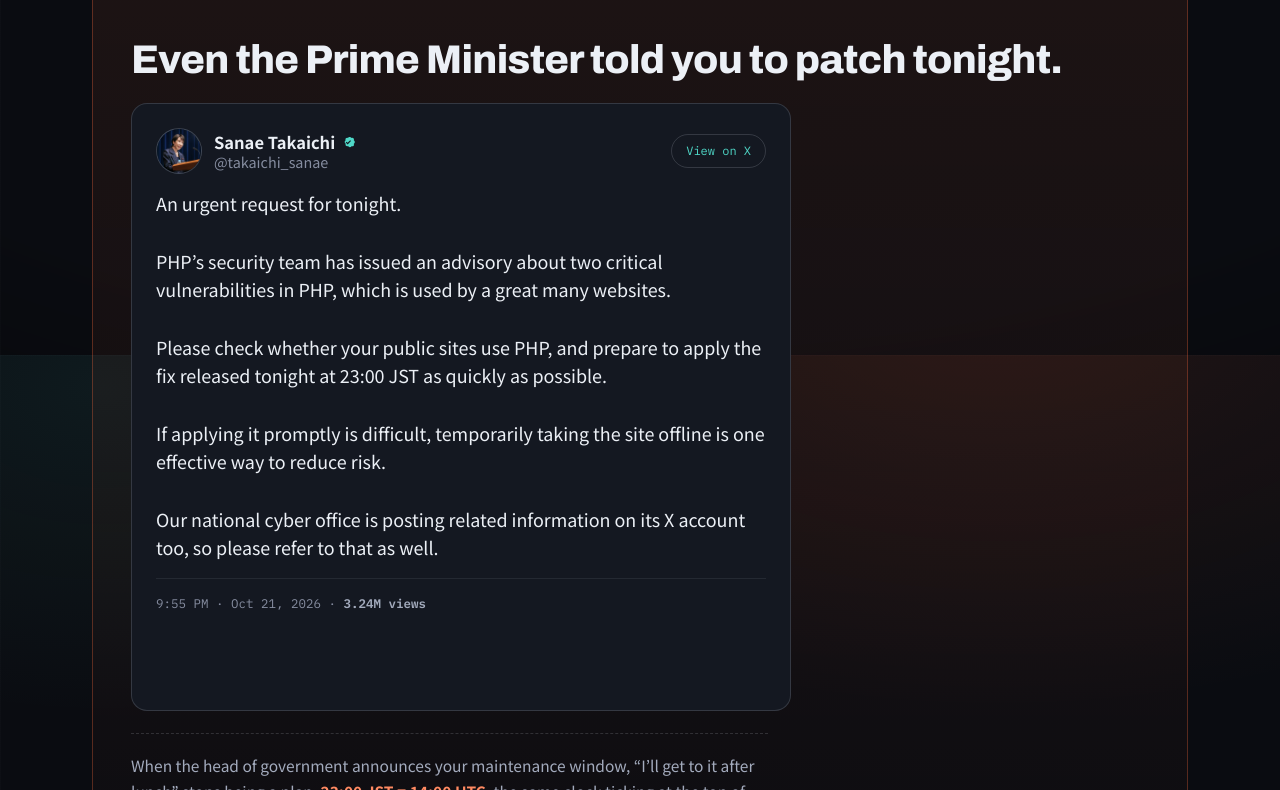
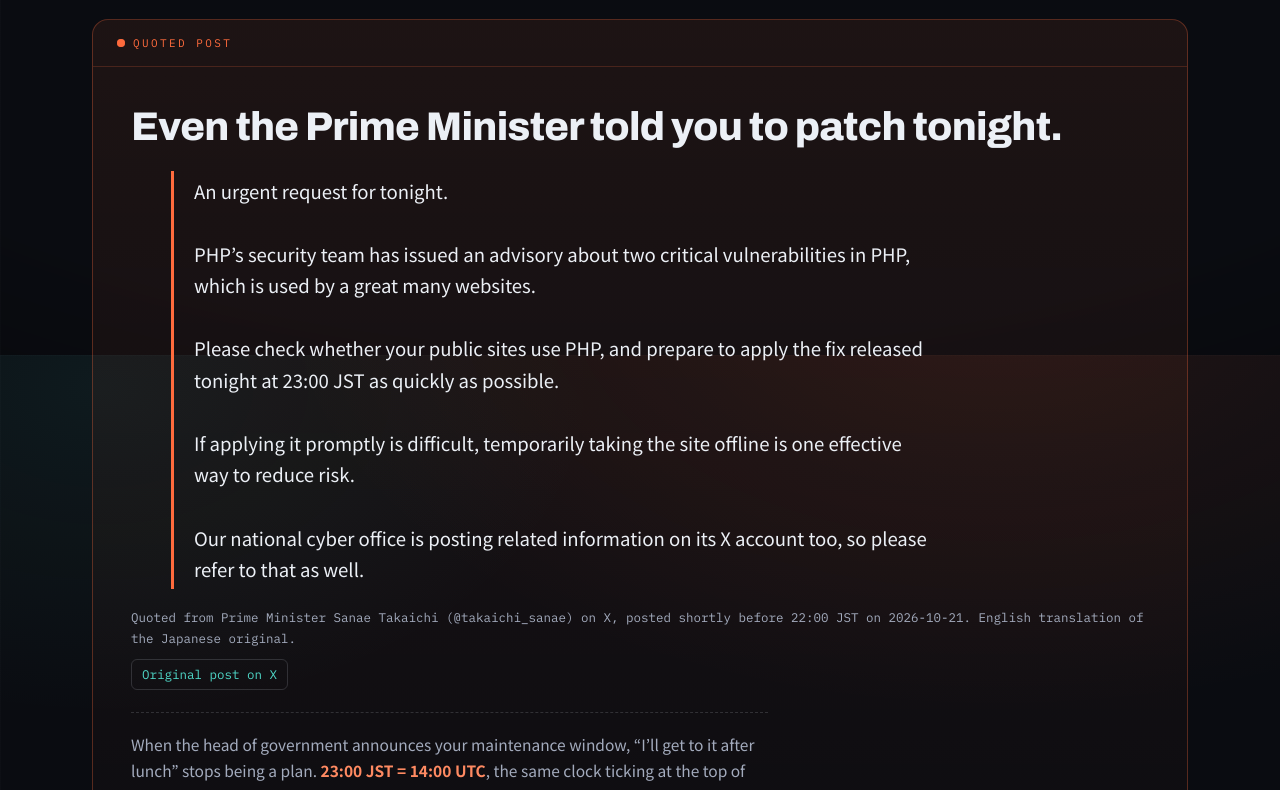
Before and after one commit to 0-draft/php2shell-anatomy, an Astro site: page / in a window 1280 px wide. Shown: the part 1245-2035 px from the top of the page. Built offline with nearby package versions, Linux system fonts and the light colour scheme; Astro itself is replaced by a stand-in of ours.

Commit message:
fix(content): source the PM quote, label the replay, add two stopgaps (#14)
* fix(content): show the PM's X post as a sourced quote, not a recreated card

Drop the mock X UI (avatar photo, verified badge, X logo, view count) and
the unverified trending claim. Keep the post text as a blockquote with
attribution and a link to the original.

* fix(content): label the attack replay as illustrative and use placeholder counts

The host, record, key and host counts in the replay terminal were not
real data. Replace them with N-style placeholders and add an
"illustrative replay" tag to the terminal header in EN and JA.

* docs(content): add the fatal_error_backtraces and memory_limit stopgaps

Per GHSA-6wmf-4rv5-p3rp, fatal_error_backtraces=0 on PHP 8.5 removes the
producer in the confirmed CVE-2026-109619 RCE path. Per
GHSA-w8hw-w9fx-j79w, memory_limit=-1 is the primary config mitigation
for CVE-2026-109618, which PHP calls incomplete. Both need a worker
restart and are framed as stopgaps for hosts that cannot update.

* fix(content): scope the hero claim to what the advisories demonstrate

Replace "nearly every server running PHP" with the GHSA findings: RCE
confirmed on Apache mod_php, on FPM via the CVE-2026-109619 session
path, and CVE-2026-109618 on FPM from source analysis only.

```diff
--- a/src/i18n.ts
+++ b/src/i18n.ts
@@ -10,7 +10,7 @@ export const content: Record<Lang, Record<string, any>> = {
     badge: 'ZERO-DAY · AWARENESS',
     crit: 'CVSS v4.0 9.2 · CRITICAL',
     h1: 'One plain POST,<br>and PHP is <span class="g">theirs</span>.',
-    sub: 'No upload form. No login. A single ordinary HTTP&nbsp;POST is reported to run code on nearly <span class="hot">every server running PHP</span>. That is php2shell. This page exists so you patch before it reaches you.',
+    sub: 'No upload form. No login. PHP’s own advisories confirm unauthenticated code execution over ordinary HTTP on <span class="hot">Apache mod_php</span>. On PHP-FPM it was shown through the CVE-2026-109619 session path, and CVE-2026-109618 is rated susceptible there from source analysis. That is php2shell. This page exists so you patch before it reaches you.',
     statusHead: 'patch status · fixed 2026-10-21 · CISA KEV 2026-10-26',
     stats: [
       ['9.2', 'CVSS v4.0', ''],
@@ -34,18 +34,15 @@ export const content: Record<Lang, Record<string, any>> = {
       ['php2shell', '2026'],
     ],
 
-    pmKicker: 'URGENT BROADCAST',
+    pmKicker: 'QUOTED POST',
     pmTitle: 'Even the Prime Minister told you to patch tonight.',
-    pmName: 'Sanae Takaichi',
-    pmHandle: '@takaichi_sanae',
-    pmMonogram: 'ST',
     pmBody:
       'An urgent request for tonight.<br><br>PHP’s security team has issued an advisory about two critical vulnerabilities in PHP, which is used by a great many websites.<br><br>Please check whether your public sites use PHP, and prepare to apply the fix released tonight at 23:00 JST as quickly as possible.<br><br>If applying it promptly is difficult, temporarily taking the site offline is one effective way to reduce risk.<br><br>Our national cyber office is posting related information on its X account too, so please refer to that as well.',
-    pmTime: '9:55 PM · Oct 21, 2026',
-    pmViews: '3.24M views',
-    pmViewOn: 'View on X',
+    pmAttrib:
+      'Quoted from Prime Minister Sanae Takaichi (@takaichi_sanae) on X, posted shortly before 22:00 JST on 2026-10-21. English translation of the Japanese original.',
+    pmViewOn: 'Original post on X',
     pmQuip:
-      'When the head of government announces your maintenance window, “I’ll get to it after lunch” stops being a plan. <b>23:00 JST = 14:00 UTC</b>, the same clock ticking at the top of this page. That night, “emergency maintenance” out-trended the pop charts.',
+      'When the head of government announces your maintenance window, “I’ll get to it after lunch” stops being a plan. <b>23:00 JST = 14:00 UTC</b>, the same clock ticking at the top of this page.',
 
     nmWhy: "Why it's different",
     whyH: '“We’re not affected” doesn’t hold here.',
@@ -148,6 +145,7 @@ export const content: Record<Lang, Record<string, any>> = {
     seqPlay: 'Play the attack',
     seqReplay: 'Replay',
     seqThreat: 'threat',
+    seqIllus: 'illustrative replay · not real data',
     seqNodes: {
       attacker: 'Attacker',
       edge: 'Edge / WAF',
@@ -158,7 +156,7 @@ export const content: Record<Lang, Record<string, any>> = {
     attackTerm: [
       [
         '$ mass-scan 0.0.0.0/0 :80,443',
-        '[+] 4,812,339 PHP hosts fingerprinted',
+        '[+] N,NNN,NNN PHP hosts fingerprinted',
         '[>] target.example.com → PHP 8.3 · in range',
       ],
       [
@@ -167,11 +165,11 @@ export const content: Record<Lang, Record<string, any>> = {
         '[+] code execution as www-data',
       ],
       ['$ id → uid=33(www-data)', '$ cat config.php', '[+] DB_PASS and API keys captured'],
-      ['[*] dumping users …', '[+] 2,391,114 records exfiltrated', '[+] 17 live API keys taken'],
+      ['[*] dumping users …', '[+] NNN,NNN records exfiltrated', '[+] NN live API keys taken'],
       [
         '$ mysql -h db-internal …',
         '[+] pivoted into 10.0.0.0/24',
-        '[+] 3 internal hosts reachable',
+        '[+] N internal hosts reachable',
       ],
       ['[*] planting backdoor …', '[+] persistence established', '[!] ransomware staged'],
     ],
@@ -366,20 +364,34 @@ export const content: Record<Lang, Record<string, any>> = {
       ],
       [
         '04',
+        'PHP 8.5: turn off fatal error backtraces',
+        '',
+        'Only if you cannot update yet. Set <code>fatal_error_backtraces=0</code> in php.ini or the FPM pool (not per request) and restart every worker. This removes the producer in the confirmed CVE-2026-109619 RCE path. Partial only: it does not cover other request-owned state.',
+        false,
+      ],
+      [
+        '05',
+        'Remove the per-request memory limit',
+        '',
+        'Only if you cannot update yet. Set and enforce <code>memory_limit=-1</code> administratively for CVE-2026-109618, restart every worker, and check that no pool, directory or app setting restores a finite limit. PHP itself calls this incomplete: a failed underlying allocation can still hit the bug. Keep <code>post_max_size</code> conservative while it is on.',
+        false,
+      ],
+      [
+        '06',
         'Upgrade anything end-of-life',
         '',
         '8.1, 8.0, 7.x and 5.x get no official release. Take a vendor backport if you have one, then upgrade to 8.3+.',
         false,
       ],
       [
-        '05',
+        '07',
         'Watch for post-exploitation',
         '',
         'Alert on the web process spawning a shell, unfamiliar child processes, or new files in web dirs. Right after the patch is public is when scanning spikes.',
         false,
       ],
       [
-        '06',
+        '08',
         'Verify, don’t assume',
         '',
         'Confirm the running PHP version on every host: containers, legacy VMs, that one forgotten box. Fleets fail where a single unpatched server hides.',
@@ -398,7 +410,7 @@ export const content: Record<Lang, Record<string, any>> = {
     badge: 'ゼロデイ · 注意喚起',
     crit: 'CVSS v4.0 9.2 · 緊急',
     h1: 'ただのPOSTで、<br>PHPは<span class="g">奪われる</span>。',
-    sub: 'アップロード欄も、ログインも要らない。何の変哲もないHTTP&nbsp;POST一発で、<span class="hot">PHPが動くほぼ全サーバー</span>でコードが走る、とされる。それが php2shell。手遅れになる前にパッチを当ててほしくて、このページを作った。',
+    sub: 'アップロード欄も、ログインも要らない。PHP公式アドバイザリによれば、普通のHTTPリクエストからの未認証コード実行が <span class="hot">Apache mod_php</span> で実証済み。PHP-FPM では CVE-2026-109619 のセッション経路で実証され、CVE-2026-109618 もソース解析上は影響を受けるとされる。それが php2shell。手遅れになる前にパッチを当ててほしくて、このページを作った。',
     statusHead: 'パッチ状況 · 2026-10-21 修正 · CISA KEV 2026-10-26',
     stats: [
       ['9.2', 'CVSS v4.0', ''],
@@ -422,18 +434,15 @@ export const content: Record<Lang, Record<string, any>> = {
       ['php2shell', '2026'],
     ],
 
-    pmKicker: '緊急放送',
+    pmKicker: '投稿の引用',
     pmTitle: '首相まで「今夜パッチ当てて」と言ってくる脆弱性。',
-    pmName: '高市早苗',
-    pmHandle: '@takaichi_sanae',
-    pmMonogram: '高',
     pmBody:
       '皆様に、今夜に対応して頂きたい大至急のお願いです。<br><br>多くのウェブサイトで使用されているPHPに関し、PHPのセキュリティチームが、重大な2件の脆弱性に関する注意喚起を行っています。<br><br>公開しているウェブサイトでPHPを使用しているか確認し、今夜、10月21日午後11時（日本時間）に公開される修正パッチについて、可及的速やかに適用できるよう準備をお願いします。<br><br>修正パッチを速やかに適用することが困難な場合は、例えばウェブサイト等を一時的に停止させることも、リスクを低減させるための有効策の一つと考えられます。<br><br>国家サイバー統括室のXアカウントでも関係する情報を発信していますので、そちらも参考にして下さい。',
-    pmTime: '午後9:55 · 2026年10月21日',
-    pmViews: '324.2万 views',
-    pmViewOn: 'Xで見る',
+    pmAttrib:
+      '高市早苗首相(@takaichi_sanae)のX投稿より引用。2026年10月21日 22時前(日本時間)の投稿。',
+    pmViewOn: 'Xの元投稿',
     pmQuip:
-      '政府のトップにメンテ時刻を告知される脆弱性。「昼メシのあとで」はもう通用しない。<b>日本時間 今夜23:00 = 14:00 UTC</b>、このページ上部と同じ時計だ。その夜のXトレンドは、新曲より「緊急メンテ」が上に来た。',
+      '政府のトップにメンテ時刻を告知される脆弱性。「昼メシのあとで」はもう通用しない。<b>日本時間 今夜23:00 = 14:00 UTC</b>、このページ上部と同じ時計だ。',
 
     nmWhy: 'なぜ桁違いか',
     whyH: '「うちは関係ない」が通じない。',
@@ -536,6 +545,7 @@ export const content: Record<Lang, Record<string, any>> = {
     seqPlay: '攻撃を再生',
     seqReplay: 'もう一度',
     seqThreat: '脅威度',
+    seqIllus: '説明用の再現 · 実データではない',
     seqNodes: {
       attacker: '攻撃者',
       edge: 'エッジ / WAF',
@@ -546,7 +556,7 @@ export const content: Record<Lang, Record<string, any>> = {
     attackTerm: [
       [
         '$ 0.0.0.0/0 を一斉スキャン :80,443',
-        '[+] PHPホスト 4,812,339 台を特定',
+        '[+] PHPホスト N,NNN,NNN 台を特定',
         '[>] target.example.com → PHP 8.3 ・範囲内',
       ],
       [
@@ -557,10 +567,10 @@ export const content: Record<Lang, Record<string, any>> = {
       ['$ id → uid=33(www-data)', '$ cat config.php', '[+] DB_PASS・APIキーを取得'],
       [
         '[*] users テーブルを吸い出し …',
-        '[+] 2,391,114 件を外部送信',
-        '[+] 有効なAPIキー 17 本を奪取',
+        '[+] NNN,NNN 件を外部送信',
+        '[+] 有効なAPIキー NN 本を奪取',
       ],
-      ['$ mysql -h db-internal …', '[+] 10.0.0.0/24 へ横移動', '[+] 内部ホスト 3 台に到達'],
+      ['$ mysql -h db-internal …', '[+] 10.0.0.0/24 へ横移動', '[+] 内部ホスト N 台に到達'],
       ['[*] バックドアを設置 …', '[+] 永続化を確立', '[!] ランサムウェアを配置'],
     ],
 
@@ -763,20 +773,34 @@ export const content: Record<Lang, Record<string, any>> = {
       ],
       [
         '04',
+        'PHP 8.5: 致命的エラーのバックトレースを切る',
+        '',
+        'すぐ更新できない場合だけ。php.ini か FPM プールで <code>fatal_error_backtraces=0</code>(リクエスト単位の上書きではなく)にし、全ワーカーを再起動。CVE-2026-109619 で確認された RCE 経路の起点を取り除く。部分的な緩和で、他のリクエスト所有の状態はカバーしない。',
+        false,
+      ],
+      [
+        '05',
+        'リクエスト単位のメモリ上限を外す',
+        '',
+        'すぐ更新できない場合だけ。CVE-2026-109618 向けに <code>memory_limit=-1</code> を管理者設定で強制し、全ワーカーを再起動。プール・ディレクトリ・アプリの設定で有限の上限が戻っていないか確認する。PHP 自身が不完全な緩和と明言している。下層のメモリ確保が失敗すれば、まだバグに届く。有効にしている間は <code>post_max_size</code> を控えめに保つ。',
+        false,
+      ],
+      [
+        '06',
         'EOL版は上げる',
         '',
         '8.1・8.0・7.x・5.x に公式リリースは出ない。ベンダーのバックポートがあれば入れ、8.3+ へ上げる。',
         false,
       ],
       [
-        '05',
+        '07',
         '侵入後の兆候を監視',
         '',
         'Webプロセスがシェルを起動、見慣れぬ子プロセス、Webディレクトリの新規ファイルにアラート。パッチ公開直後こそスキャンが急増する。',
         false,
       ],
       [
-        '06',
+        '08',
         '思い込まず、検証する',
         '',
         '全ホストで稼働PHP版を確認。コンテナ、旧VM、忘れられた1台。艦隊は、未適用の1台が隠れている所から破られる。',
--- a/src/pages/index.astro
+++ b/src/pages/index.astro
@@ -5,9 +5,8 @@ import '../styles/global.css';
 const en = content.en;
 const base = import.meta.env.BASE_URL;
 const fav = `${base}${base.endsWith('/') ? '' : '/'}favicon.svg`;
-// Optional: drop a real avatar at public/pm-avatar.jpg and it is used automatically;
-// if the file is absent the monogram shows instead (onerror removes the <img>).
-const avatar = `${base}${base.endsWith('/') ? '' : '/'}pm-avatar.jpg`;
+// The quoted post. Existence checked against search indexing of this URL and
+// news coverage quoting it (ITmedia via Infoseek, livedoor), 2026-11-15.
 const pmUrl = 'https://x.com/takaichi_sanae/status/2112890642590564386';
 const siteBase = new URL(base, Astro.site ?? 'https://0-draft.github.io').href.replace(/\/$/, '');
 const ogImage = `${siteBase}/og.png`;
@@ -133,56 +132,17 @@ const pageUrl = `${siteBase}/`;
           <span class="pm-kicker" data-i="pmKicker">
             {en.pmKicker}
           </span>
-          <svg class="pm-xlogo" viewBox="0 0 24 24" width="17" height="17" aria-hidden="true">
-            <path
-              fill="currentColor"
-              d="M18.244 2.25h3.308l-7.227 8.26 8.502 11.24h-6.66l-5.214-6.817L4.99 21.75H1.68l7.73-8.835L1.254 2.25H8.08l4.713 6.231zm-1.161 17.52h1.833L7.084 4.126H5.117z"
-            ></path>
-          </svg>
         </div>
         <div class="pm-body">
           <h2 data-i="pmTitle">{en.pmTitle}</h2>
 
-          <article class="xcard">
-            <header class="xcard-top">
-              <div class="xcard-av" aria-hidden="true">
-                <img class="xcard-avimg" src={avatar} alt="" onerror="this.remove()" />
-                <span class="xcard-avm" data-i="pmMonogram">
-                  {en.pmMonogram}
-                </span>
-              </div>
-              <div class="xcard-id">
-                <div class="xcard-name">
-                  <span data-i="pmName">{en.pmName}</span>
-                  <svg
-                    class="xcard-check"
-                    viewBox="0 0 22 22"
-                    width="16"
-                    height="16"
-                    aria-label="verified"
-                  >
-                    <path
-                      fill="currentColor"
-                      d="M20.4 11c0-1.1-.6-2-1.5-2.5.2-.3.3-.7.3-1.1 0-1.3-1-2.3-2.3-2.3-.4 0-.8.1-1.1.3C15.3 4.6 14.4 4 13.3 4c-1 0-1.9.6-2.3 1.4C10.6 5.1 10.2 5 9.8 5 8.5 5 7.5 6 7.5 7.4c0 .4.1.8.3 1.1C7 9 6.4 9.9 6.4 11s.6 2 1.5 2.5c-.2.3-.3.7-.3 1.1 0 1.3 1 2.3 2.3 2.3.4 0 .8-.1 1.1-.3.5.9 1.4 1.5 2.5 1.5s1.9-.6 2.3-1.4c.3.2.7.3 1.1.3 1.3 0 2.3-1 2.3-2.3 0-.4-.1-.8-.3-1.1.9-.6 1.5-1.5 1.5-2.6zm-9.9 3.3-2.6-2.6 1.1-1.1 1.5 1.5 3.5-3.5 1.1 1.1z"
-                    ></path>
-                  </svg>
-                </div>
-                <div class="xcard-handle" data-i="pmHandle">
-                  {en.pmHandle}
-                </div>
-              </div>
-              <a class="xcard-src" href={pmUrl} target="_blank" rel="noopener" data-i="pmViewOn">
-                {en.pmViewOn}
-              </a>
-            </header>
-            <div class="xcard-text" data-i="pmBody" set:html={en.pmBody} />
-            <footer class="xcard-foot">
-              <span data-i="pmTime">{en.pmTime}</span> ·
-              <span class="xcard-views" data-i="pmViews">
-                {en.pmViews}
-              </span>
-            </footer>
-          </article>
+          <blockquote class="pm-quote" cite={pmUrl} data-i="pmBody" set:html={en.pmBody} />
+          <p class="pm-attrib">
+            <span data-i="pmAttrib" set:html={en.pmAttrib} />
+            <a href={pmUrl} target="_blank" rel="noopener" data-i="pmViewOn">
+              {en.pmViewOn}
+            </a>
+          </p>
 
           <p class="pm-quip" data-i="pmQuip" set:html={en.pmQuip} />
         </div>
@@ -394,6 +354,9 @@ const pageUrl = `${siteBase}/`;
               <div class="atk-screen-head">
                 <span class="atk-stageno" id="atkStageNo">
                   01 / 06
+                </span>
+                <span class="atk-illus" data-i="seqIllus">
+                  {en.seqIllus}
                 </span>
                 <span class="atk-threat">
                   <span class="atk-threat-k" data-i="seqThreat">
--- a/src/styles/global.css
+++ b/src/styles/global.css
@@ -482,103 +482,6 @@ strong {
 .pm-quip b {
   color: var(--live-d);
 }
-.pm-xlogo {
-  margin-left: auto;
-  color: var(--ink-2);
-}
-/* recreated X post (citation, links to the real source) */
-.xcard {
-  background: var(--bg-3);
-  border: 1px solid var(--line-2);
-  border-radius: 16px;
-  padding: clamp(18px, 3vw, 24px);
-  max-width: 660px;
-}
-.xcard-top {
-  display: flex;
-  align-items: center;
-  gap: 12px;
-  row-gap: 10px;
-  flex-wrap: wrap;
-}
-.xcard-av {
-  position: relative;
-  overflow: hidden;
-  width: 46px;
-  height: 46px;
-  border-radius: 50%;
-  display: grid;
-  place-items: center;
-  font-family: var(--f-disp);
-  font-weight: 800;
-  font-size: 1.1rem;
-  color: var(--ink);
-  background: linear-gradient(135deg, #263041, #171b24);
-  border: 1px solid var(--line-2);
-  flex: none;
-}
-.xcard-avimg {
-  position: absolute;
-  inset: 0;
-  width: 100%;
-  height: 100%;
-  object-fit: cover;
-  z-index: 1;
-}
-.xcard-id {
-  display: flex;
-  flex-direction: column;
-  line-height: 1.25;
-  min-width: 0;
-}
-.xcard-name {
-  display: flex;
-  align-items: center;
-  gap: 5px;
-  font-weight: 700;
-  color: var(--ink);
-}
-.xcard-check {
-  color: var(--data);
-  flex: none;
-}
-.xcard-handle {
-  color: var(--ink-3);
-  font-size: 0.9rem;
-}
-.xcard-src {
-  margin-left: auto;
-  font-family: var(--f-mono);
-  font-size: 12px;
-  color: var(--data);
-  text-decoration: none;
-  border: 1px solid var(--line-2);
-  border-radius: 100px;
-  padding: 6px 14px;
-  white-space: nowrap;
-}
-.xcard-src:hover {
-  border-color: var(--data);
-}
-.xcard-text {
-  margin-top: 15px;
-  color: var(--ink);
-  font-size: clamp(1rem, 2.2vw, 1.12rem);
-  line-height: 1.6;
-}
-.xcard-foot {
-  margin-top: 16px;
-  padding-top: 14px;
-  border-top: 1px solid var(--line);
-  font-family: var(--f-mono);
-  font-size: 12.5px;
-  color: var(--ink-3);
-}
-.xcard-views {
-  color: var(--ink-2);
-  font-weight: 600;
-}
-
 /* WHY */
 .why {
   display: grid;
@@ -1239,6 +1142,7 @@ footer .sig {
 }
 .atk-screen-head {
   display: flex;
+  flex-wrap: wrap;
   align-items: center;
   justify-content: space-between;
   gap: 12px;
@@ -1250,6 +1154,15 @@ footer .sig {
   font-size: 12px;
   letter-spacing: 0.14em;
   color: var(--ink-3);
+}
+.atk-illus {
+  font-family: var(--f-mono);
+  font-size: 11px;
+  letter-spacing: 0.08em;
+  color: var(--ink-3);
+  border: 1px dashed var(--line-2);
+  border-radius: 6px;
+  padding: 2px 8px;
 }
 .atk-threat {
   display: flex;
```
Also changed, not shown: tests/e2e/smoke.spec.ts (+3 -4 lines), public/pm-avatar.jpg (deleted).
